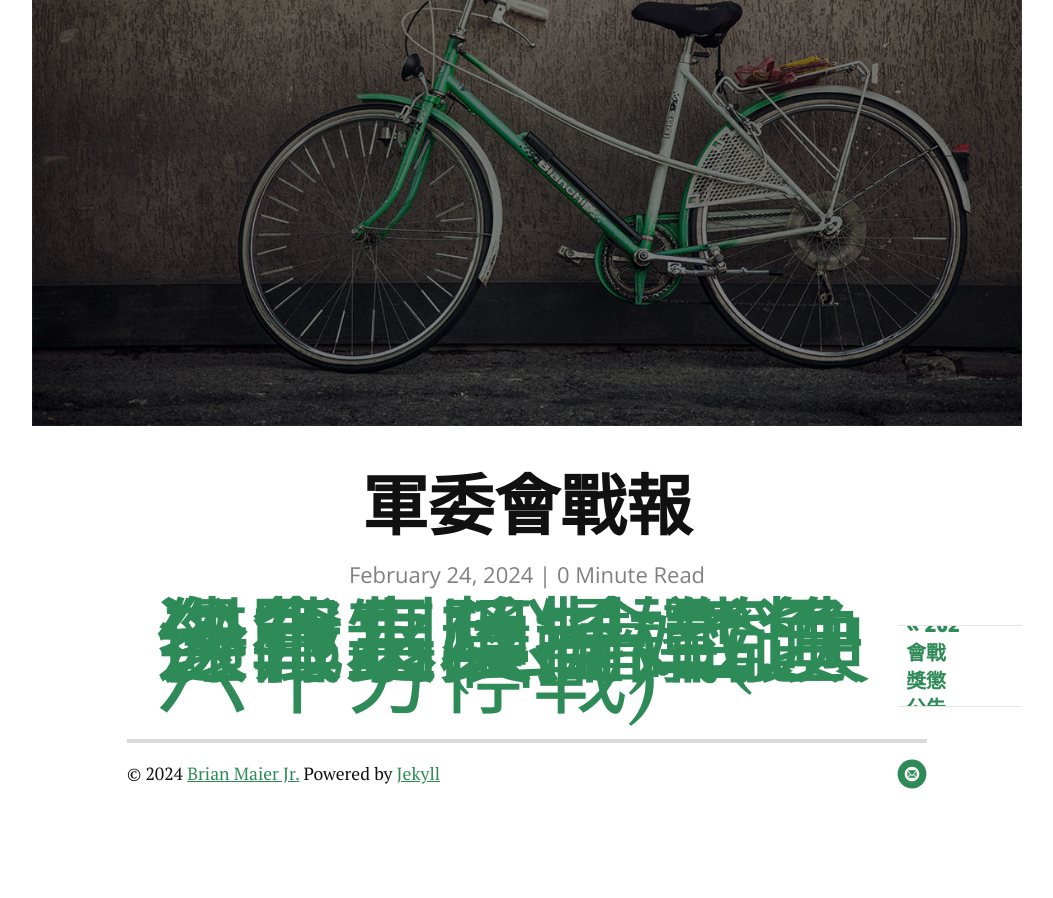
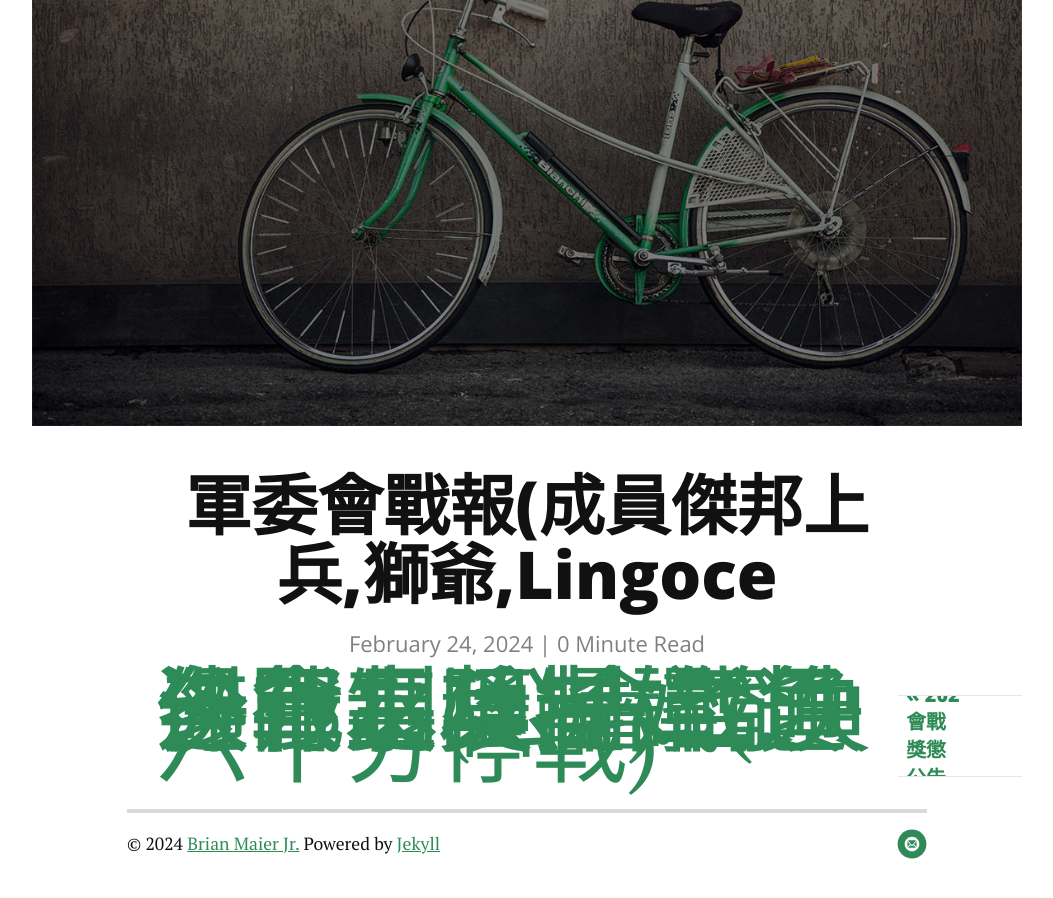
Before and after one commit to jetbomb2012/beloved, a Jekyll site: the page built from _posts/2014-12-14-featured-image.markdown, in a window 1280 px wide and 900 px high, scrolled down 596 px. Shown: the whole window, without its empty margins (113-1166 px from the left). Built offline with Jekyll 4.4.1, drawn with Linux system fonts in a browser that asks for light colours; nearby versions of some CDN libraries; before the commit the page ends 1427 px from its top, so only the background shows below that.

Commit message:
Update 2014-12-14-featured-image.markdown

```diff
--- a/_posts/2014-12-14-featured-image.markdown
+++ b/_posts/2014-12-14-featured-image.markdown
@@ -1,6 +1,6 @@
 ---
 layout: post
-title:  "軍委會戰報"
+title:  "軍委會戰報(成員傑邦上兵,獅爺,Lingoce"
 date:   2024-02-24
 image: touring.jpg
 ---
```
